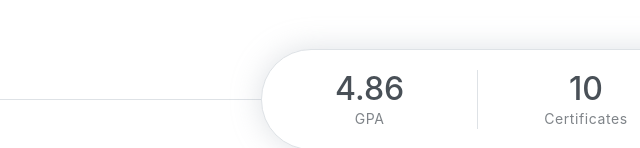
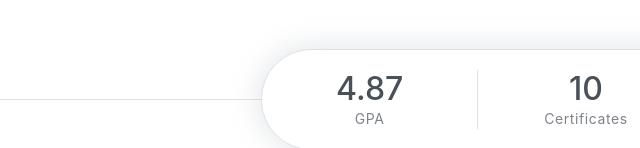
Before and after one commit to AbdulAltamimi/AbdulAltamimi.github.io, a plain HTML site: page index.html in a window 1280 px wide. Shown: the part 652-800 px from the top of the page, 54-694 px from the left. Drawn offline with nearby package versions, Linux system fonts and the light colour scheme.

Commit message:
Update index.html

```diff
--- a/index.html
+++ b/index.html
@@ -72,7 +72,7 @@
         <!-- Header-widget -->
         <div class="widget">
             <div class="widget-item">
-                <h2>4.86</h2>
+                <h2>4.87</h2>
                 <p>GPA</p>
             </div>
             <div class="widget-item">
```
